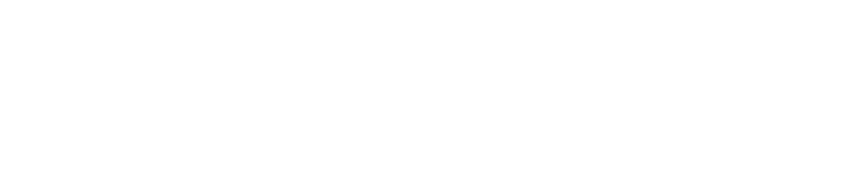
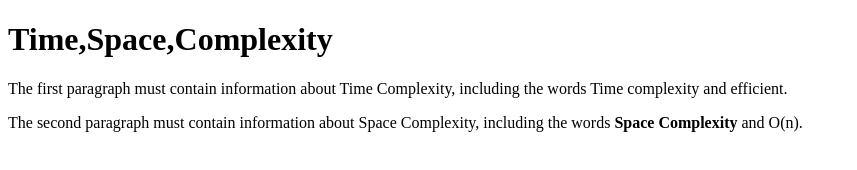
Before and after one commit to acciojob/time-and-space-complexity-bipinyadav12, a website: page main.html in a window 1280 px wide. Shown: the whole page, without its empty margins (0-857 px from the left). Drawn offline with Linux system fonts and the light colour scheme.

Commit message:
created a submission

```diff
--- a/main.html
+++ b/main.html
@@ -7,7 +7,9 @@
 </head>
 
 <body>
-	<!-- the entire body must be written by student -->
+	<h1>Time,Space,Complexity</h1>
+	<p>The first paragraph must contain information about Time Complexity, including the words Time complexity and efficient.</p>
+	<p>The second paragraph must contain information about Space Complexity, including the words <b>Space Complexity</b> and O(n).</p>
     <script type="text/javascript" src="./script.js">
 </script>
 
```
